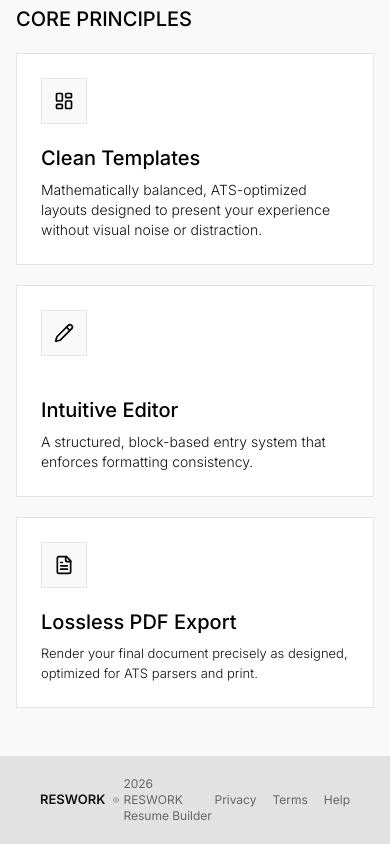
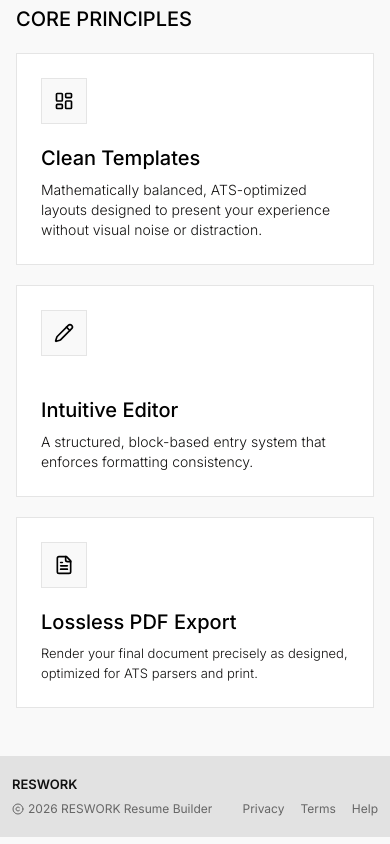
Before and after one commit to Vaden89/reswork, a React (Vite) app: page / in a window 390 px wide. Shown: the part 509-1353 px from the top of the page. Built offline with nearby package versions, Linux system fonts and the light colour scheme; what @react-pdf/renderer would draw is missing.

Commit message:
worked on the mobile view of the footer

```diff
--- a/src/components/footer.tsx
+++ b/src/components/footer.tsx
@@ -3,8 +3,8 @@ import { Copyright } from 'lucide-react'
 export const Footer = () => {
   return (
     <footer className="w-full flex bg-dark-gray items-center justify-center">
-      <div className="w-full max-w-6xl flex items-center justify-between py-5 min-[1440px]:py-8  px-10 xl:px-0 text-xs text-secondary">
-        <div className="flex items-center gap-2">
+      <div className="w-full max-w-6xl flex items-baseline-last sm:items-center justify-between py-5 min-[1440px]:py-8  px-3 sm:px-10 xl:px-0 text-xs text-secondary">
+        <div className="flex flex-col sm:flex-row sm:items-center gap-2">
           <span className="text-primary text-[13px] font-semibold">
             RESWORK
           </span>
```
